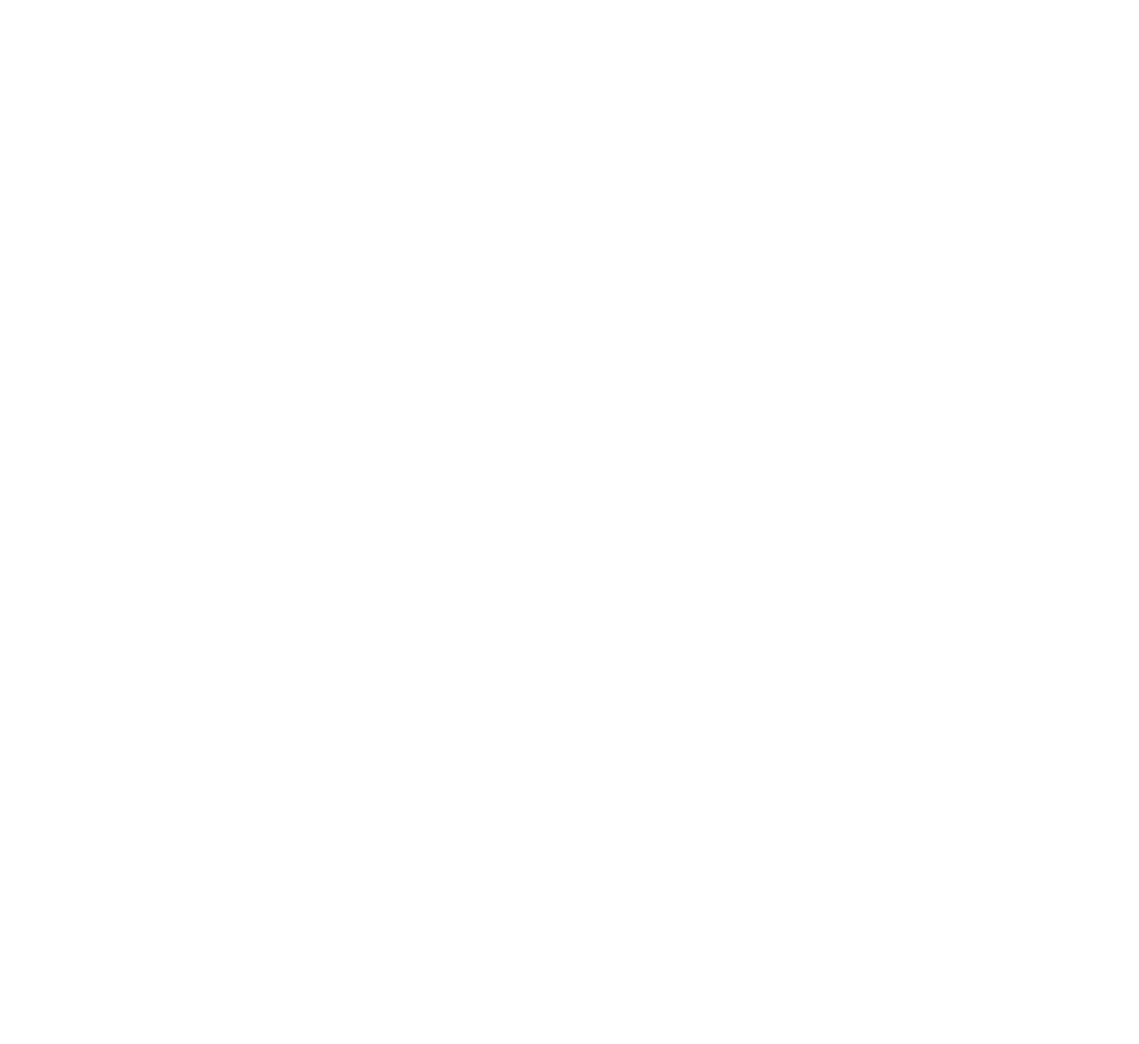
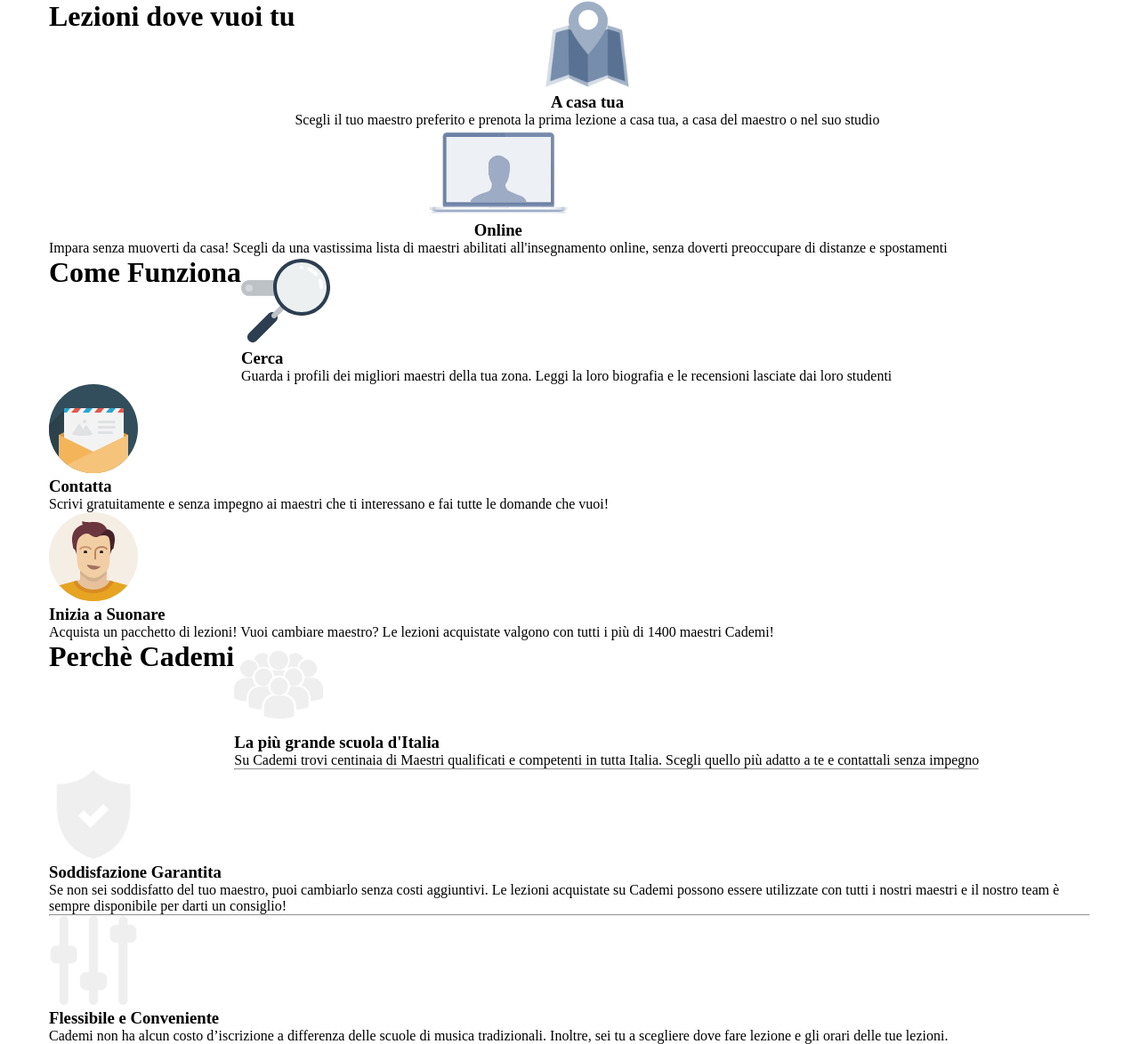
Before and after one commit to Wass01/html-css-resp-wannabe-12bool, a plain HTML site: page index.html in a window 1280 px wide. Shown: the whole page at 89% size. Before the commit the page ends 800 px from the top, so only its background shows below. Drawn offline with Linux system fonts and the light colour scheme.

Commit message:
mobile-first

```diff
--- a/assets/css/master.css
+++ b/assets/css/master.css
@@ -0,0 +1,14 @@
+#lezioni .container img {
+  /* per centrare orizzontalmente */
+  display: block;
+  margin-right: auto;
+  margin-left: auto;
+}
+
+#lezioni {
+  text-align: center;
+}
+
+img {
+  height: 100px;
+}
--- a/index.html
+++ b/index.html
@@ -9,24 +9,65 @@
     <title>12bool wannabe</title>
   </head>
   <body>
-    <div class="container">
-      <div class="col-xs-12"></div>
-      <div class="col-xs-12"></div>
-      <div class="col-xs-12"></div>
+
+    <div id="lezioni" class="container">
+      <div class="col-xs-12">
+        <h1>Lezioni dove vuoi tu</h1>
+      </div>
+      <div class="col-xs-12">
+        <img src="./assets/img/maps.png" alt="">
+        <h3>A casa tua</h3>
+        Scegli il tuo maestro preferito e prenota la prima lezione a casa tua, a casa del maestro o nel suo studio
+      </div>
+      <div class="col-xs-12">
+        <img src="./assets/img/screen.png" alt="">
+        <h3>Online</h3>
+        Impara senza muoverti da casa! Scegli da una vastissima lista di maestri abilitati all'insegnamento online, senza doverti preoccupare di distanze e spostamenti
+      </div>
     </div>
 
     <div class="container">
-      <div class="col-xs-12"></div>
-      <div class="col-xs-12"></div>
-      <div class="col-xs-12"></div>
-      <div class="col-xs-12"></div>
+      <div class="col-xs-12">
+        <h1>Come Funziona</h1>
+      </div>
+      <div class="col-xs-12">
+        <img src="./assets/img/search.svg" alt="">
+        <h3>Cerca</h3>
+        Guarda i profili dei migliori maestri della tua zona. Leggi la loro biografia e le recensioni lasciate dai loro studenti
+      </div>
+      <div class="col-xs-12">
+        <img src="./assets/img/letter.svg" alt="">
+        <h3>Contatta</h3>
+        Scrivi gratuitamente e senza impegno ai maestri che ti interessano e fai tutte le domande che vuoi!
+      </div>
+      <div class="col-xs-12">
+        <img src="./assets/img/male.svg" alt="">
+        <h3>Inizia a Suonare</h3>
+        Acquista un pacchetto di lezioni! Vuoi cambiare maestro? Le lezioni acquistate valgono con tutti i più di 1400 maestri Cademi!
+      </div>
     </div>
 
     <div class="container">
-      <div class="col-xs-12"></div>
-      <div class="col-xs-12"></div>
-      <div class="col-xs-12"></div>
-      <div class="col-xs-12"></div>
+      <div class="col-xs-12">
+        <h1>Perchè Cademi</h1>
+      </div>
+      <div class="col-xs-12">
+        <img src="./assets/img/profile.png" alt="">
+        <h3>La più grande scuola d'Italia</h3>
+        Su Cademi trovi centinaia di Maestri qualificati e competenti in tutta Italia. Scegli quello più adatto a te e contattali senza impegno
+        <hr>
+      </div>
+      <div class="col-xs-12">
+        <img src="./assets/img/secure.png" alt="">
+        <h3>Soddisfazione Garantita</h3>
+        Se non sei soddisfatto del tuo maestro, puoi cambiarlo senza costi aggiuntivi. Le lezioni acquistate su Cademi possono essere utilizzate con tutti i nostri maestri e il nostro team è sempre disponibile per darti un consiglio!
+        <hr>
+      </div>
+      <div class="col-xs-12">
+        <img src="./assets/img/flex.png" alt="">
+        <h3>Flessibile e Conveniente</h3>
+        Cademi non ha alcun costo d’iscrizione a differenza delle scuole di musica tradizionali. Inoltre, sei tu a scegliere dove fare lezione e gli orari delle tue lezioni.
+      </div>
     </div>
 
   </body>
```
Also changed, not shown: assets/img/flex.png (renamed from assets/img/icon/flex.png), assets/img/maps.png (renamed from assets/img/icon/maps.png), assets/img/profile.png (renamed from assets/img/icon/profile.png), assets/img/screen.png (renamed from assets/img/icon/screen.png), assets/img/secure.png (renamed from assets/img/icon/secure.png).
